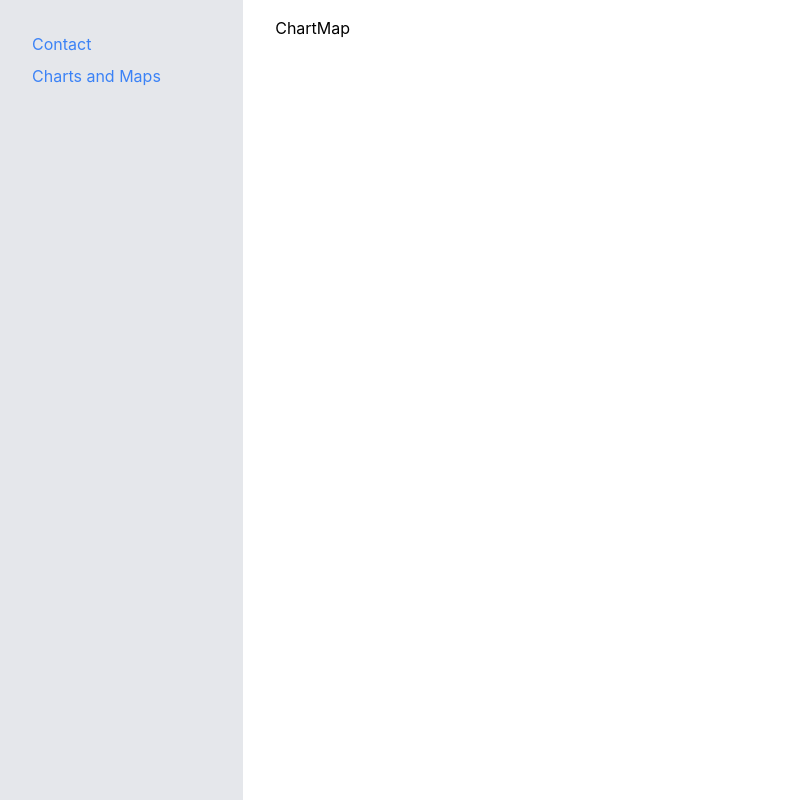
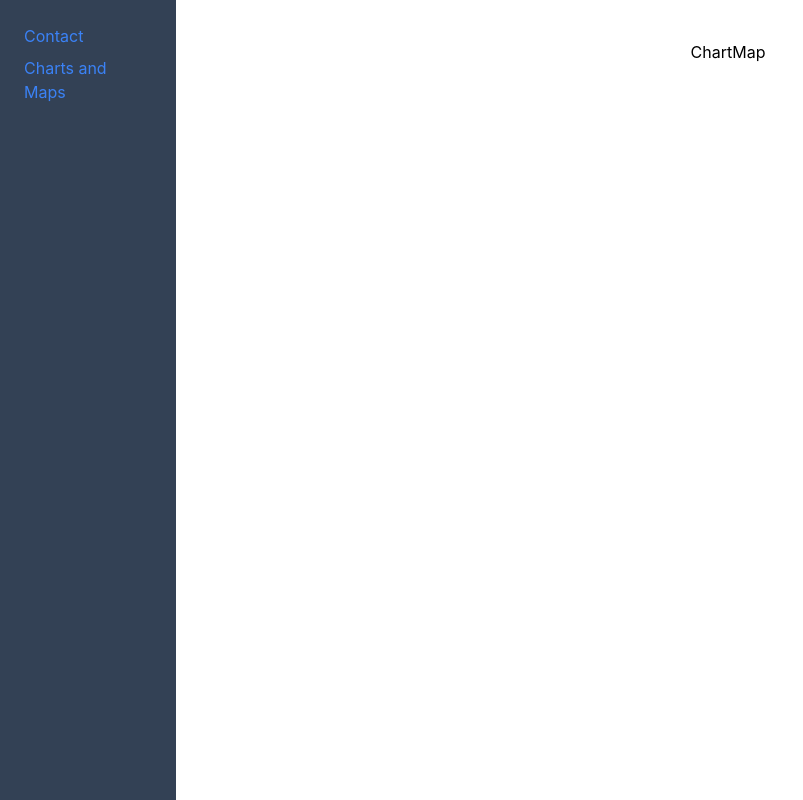
Before and after one commit to ernerdo/frontend-task, a React (Create React App) app: page /chart-map in a window 1280 px wide. Shown: the whole page, without its empty margins (0-803 px from the left). Built offline with nearby package versions, Linux system fonts and the light colour scheme.

Commit message:
setup default layout

```diff
--- a/src/layout/DefaultLayout/DefaultLayout.tsx
+++ b/src/layout/DefaultLayout/DefaultLayout.tsx
@@ -1,16 +1,72 @@
-import { Sidebar } from '../Sidebar'
+import { useState } from 'react'
+import { Link } from 'react-router-dom'
 
 type Props = {
   children?: React.ReactNode
 }
 
 export const DefaultLayout = ({ children }: Props) => {
+  const [showSidebar, setShowSidebar] = useState(false)
   return (
-    <div className="grid grid-cols-5 gap-4 h-screen">
-      <div className="col-span-1 bg-gray-200 p-4">
-        <Sidebar />
-      </div>
-      <div className="col-span-4 bg-white p-4">{children}</div>
+    <div>
+      <header className="w-full text-right p-4 md:hidden">
+        <button
+          className="text-blue-500 underline"
+          onClick={() => setShowSidebar(!showSidebar)}
+        >
+          <svg
+            className="w-6 h-6"
+            aria-hidden="true"
+            fill="currentColor"
+            viewBox="0 0 20 20"
+            xmlns="http://www.w3.org/2000/svg"
+          >
+            <path
+              clip-rule="evenodd"
+              fill-rule="evenodd"
+              d="M2 4.75A.75.75 0 012.75 4h14.5a.75.75 0 010 1.5H2.75A.75.75 0 012 4.75zm0 10.5a.75.75 0 01.75-.75h7.5a.75.75 0 010 1.5h-7.5a.75.75 0 01-.75-.75zM2 10a.75.75 0 01.75-.75h14.5a.75.75 0 010 1.5H2.75A.75.75 0 012 10z"
+            ></path>
+          </svg>
+        </button>
+      </header>
+      <aside
+        className={`w-full md:w-44 fixed left-0 top-0 h-screen bg-slate-700 p-6 md:block ${
+          showSidebar ? 'block' : 'hidden'
+        }`}
+      >
+        <div className="md:hidden flex flex-row-reverse">
+          <button
+            className="text-blue-500 underline"
+            onClick={() => setShowSidebar(!showSidebar)}
+          >
+            <svg
+              xmlns="http://www.w3.org/2000/svg"
+              className="h-4 w-4"
+              viewBox="0 0 20 20"
+              fill="currentColor"
+            >
+              <path
+                fillRule="evenodd"
+                d="M10 8.586L4.707 3.293a1 1 0 0 0-1.414 1.414L8.586 10l-5.293 5.293a1 1 0 1 0 1.414 1.414L10 11.414l5.293 5.293a1 1 0 0 0 1.414-1.414L11.414 10l5.293-5.293a1 1 0 1 0-1.414-1.414L10 8.586z"
+                clipRule="evenodd"
+              />
+            </svg>
+          </button>
+        </div>
+        <ul className="space-y-2">
+          <li>
+            <Link to="/" className="text-blue-500 hover:text-blue-700">
+              Contact
+            </Link>
+          </li>
+          <li>
+            <Link to="/chart-map" className="text-blue-500 hover:text-blue-700">
+              Charts and Maps
+            </Link>
+          </li>
+        </ul>
+      </aside>
+      <main className="mt-10 md:ml-44 text-center">{children}</main>
     </div>
   )
 }
--- a/src/layout/Sidebar/Sidebar.tsx
+++ /dev/null
@@ -1,20 +0,0 @@
-import { Link } from 'react-router-dom'
-
-export const Sidebar = () => {
-  return (
-    <div className="col-span-1 bg-gray-200 p-4">
-      <ul className="space-y-2">
-        <li>
-          <Link to="/" className="text-blue-500 hover:text-blue-700">
-            Contact
-          </Link>
-        </li>
-        <li>
-          <Link to="/chart-map" className="text-blue-500 hover:text-blue-700">
-            Charts and Maps
-          </Link>
-        </li>
-      </ul>
-    </div>
-  )
-}
--- a/src/layout/Sidebar/index.ts
+++ /dev/null
@@ -1 +0,0 @@
-export * from './Sidebar'
--- a/src/layout/index.ts
+++ b/src/layout/index.ts
@@ -1,2 +1 @@
 export * from './DefaultLayout'
-export * from './Sidebar'
```
